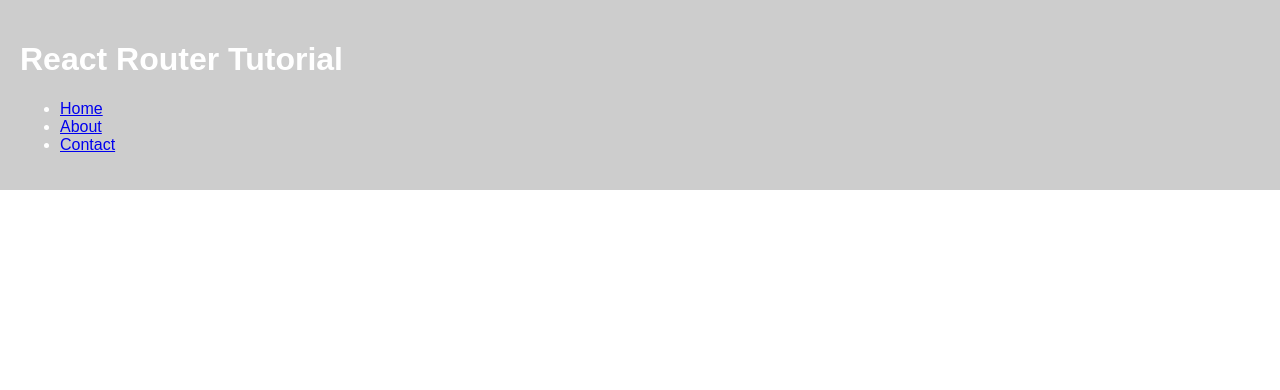
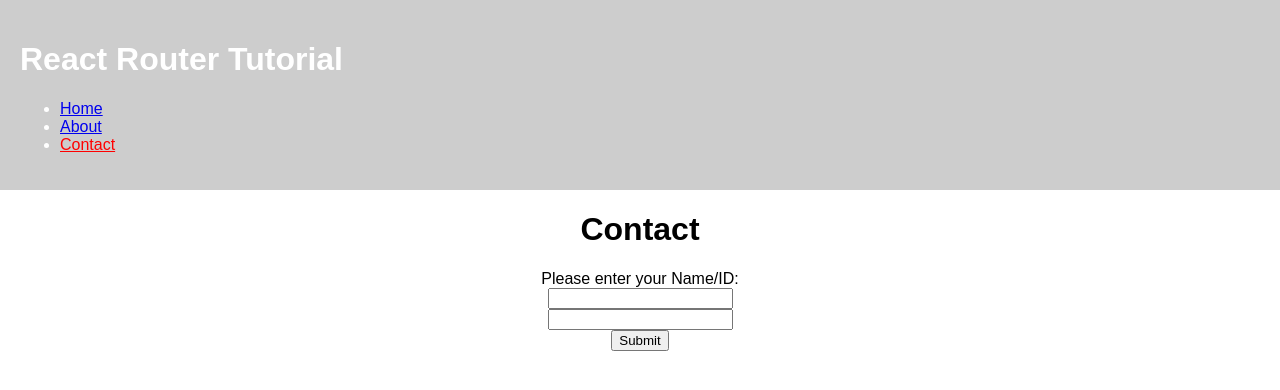
Before and after one commit to carloswilsonperez/react-samples, a React (Create React App) app in the folder example01/: page /contact in a window 1280 px wide. Shown: the top 390 px of the page. Built offline with nearby package versions, Linux system fonts and the light colour scheme; the HTML template or start-up script is replaced by a standard one.

Commit message:
Using browserHistory mode instead of hashHistory

```diff
--- a/example01/src/Routes.js
+++ b/example01/src/Routes.js
@@ -1,5 +1,5 @@
 import React, { Component } from 'react';
-import { Router, Route, hashHistory } from 'react-router'
+import { Router, Route, browserHistory } from 'react-router'
 import App from './components/App';
 import Home from './components/home/Home';
 import About from './components/about/About';
@@ -9,7 +9,7 @@ import ContactParams from './components/contact/ContactParams';
 class Routes extends Component {
   render() {
     return (
-      <Router history={hashHistory}>
+      <Router history={browserHistory}>
         <Route path="/" component={App}>
           {/* make them children of `App` */}
           <Route path="/home" component={Home} />
--- a/example01/src/components/contact/Contact.js
+++ b/example01/src/components/contact/Contact.js
@@ -1,5 +1,5 @@
 import React, { Component } from 'react';
-import { hashHistory } from 'react-router';
+import { browserHistory } from 'react-router';
 
 import '../App.css';
 
@@ -8,7 +8,7 @@ class About extends Component {
     event.preventDefault();
     //Make Redirect to /userName/id
     const path = `/${this.name.value}/${this.id.value}`;
-    hashHistory.push(path);
+    browserHistory.push(path);
   }
   render() {
     return (
```
